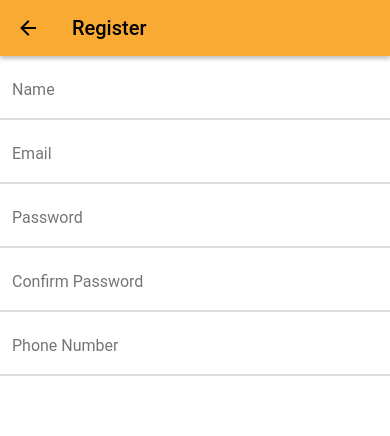
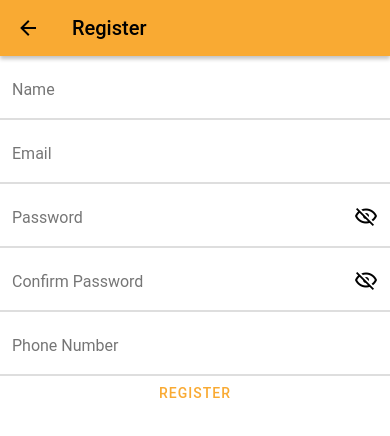
Before and after one commit to Ahmedbizo/DriveIt, a React Native app: screen / in a window 390 px wide. Shown: the top 436 px of the page. Built offline with nearby package versions, Linux system fonts and the light colour scheme.

Commit message:
added icons to f=register screen

```diff
--- a/app/screens/register/register.screen.tsx
+++ b/app/screens/register/register.screen.tsx
@@ -1,6 +1,6 @@
 import React from "react";
 import { SafeAreaView, ScrollView } from "react-native";
-import { Appbar, TextInput } from "react-native-paper";
+import { Appbar, Button, TextInput } from "react-native-paper";
 
 export const RegisterScreen = () => {
 
@@ -16,9 +16,10 @@ export const RegisterScreen = () => {
 
             <TextInput label='Name'/>
             <TextInput label= 'Email' keyboardType='email-address'/>
-            <TextInput label='Password' secureTextEntry={true}/>
-            <TextInput label='Confirm Password ' secureTextEntry={true}/>
+            <TextInput label='Password' secureTextEntry={true} right= {<TextInput.Icon name="eye-off-outline"/>} />
+            <TextInput label='Confirm Password ' secureTextEntry={true} right= {<TextInput.Icon name="eye-off-outline"/>}/>
             <TextInput label='Phone Number' keyboardType='number-pad'/>
+            <Button>Register</Button>
 
          </ScrollView>
 
```
